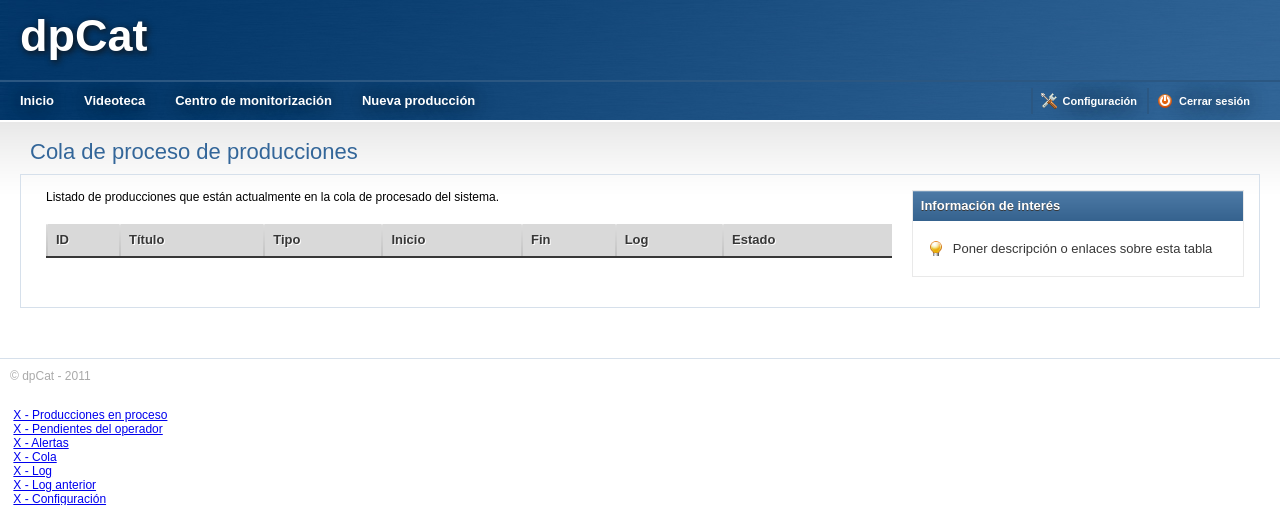
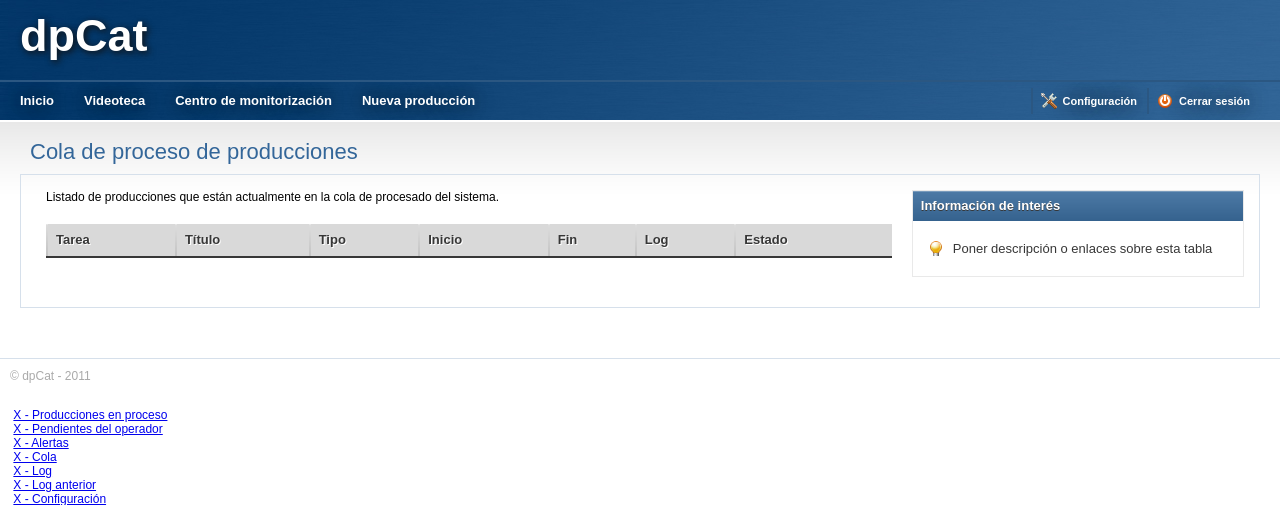
Before and after one commit to pchinea/dpCat, a Django app: page /postproduccion/cola/ in a window 1280 px wide. Shown: the top 505 px of the page. Run offline with Django 3.2, Linux system fonts and the light colour scheme; the visitor is signed in with stand-in values (Sample User, id 1); data that the repository does not hold is empty.

Commit message:
Cambios en el diseño de la cola

```diff
--- a/dpcat/templates/postproduccion/section-cola-base.html
+++ b/dpcat/templates/postproduccion/section-cola-base.html
@@ -8,7 +8,7 @@
 {% block section-content %}
 <table id="tabla">
     <thead>
-        <th>ID</th>
+        <th>Tarea</th>
         <th>T&iacute;tulo</th>
         <th>Tipo</th>
         <th>Inicio</th>
```
